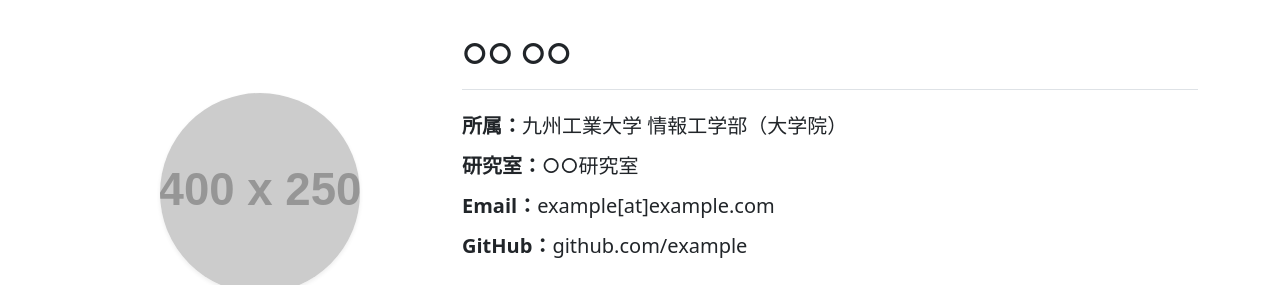
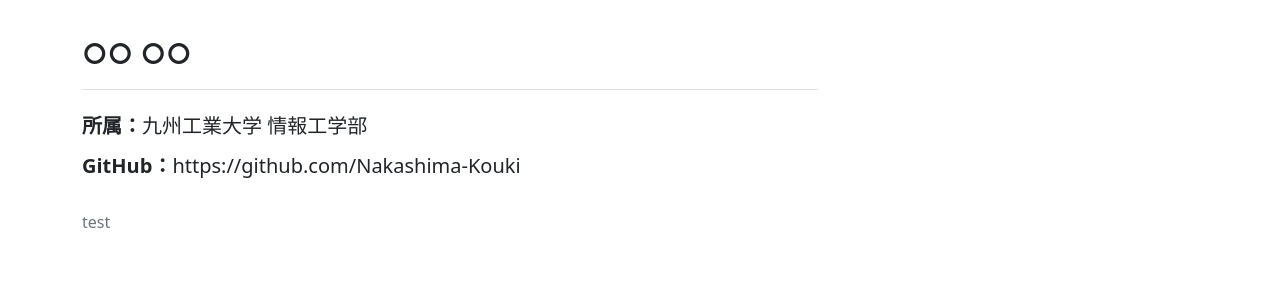
Before and after one commit to Nakashima-Kouki/Nakashima-Kouki, a plain HTML site: page index.html in a window 1280 px wide. Shown: the part 535-820 px from the top of the page. Drawn offline with nearby package versions, Linux system fonts and the light colour scheme; placeholder pictures from the web are drawn by us.

Commit message:
Update title and profile information in index.html

```diff
--- a/index.html
+++ b/index.html
@@ -4,7 +4,7 @@
 <head>
     <meta charset="UTF-8">
     <meta name="viewport" content="width=device-width, initial-scale=1">
-    <title>ポートフォリオテンプレート</title>
+    <title>Nakashima Koukiのポートフォリオ</title>
 
     <!-- Bootstrap CSS -->
     <link href="https://cdn.jsdelivr.net/npm/bootstrap@5.3.3/dist/css/bootstrap.min.css" rel="stylesheet">
@@ -76,22 +76,20 @@
         <div class="container">
             <h2 class="text-center fw-bold mb-5">プロフィール</h2>
             <div class="row align-items-center">
-                <div class="col-md-4 text-center mb-4 mb-md-0">
+                <!-- <div class="col-md-4 text-center mb-4 mb-md-0">
                     <img src="https://via.placeholder.com/400x250" class="rounded-circle shadow-sm mb-3"
                         style="width:200px; height:200px; object-fit:cover;" alt="プロフィール画像">
-                </div>
+                </div> -->
                 <div class="col-md-8">
                     <ul class="list-unstyled fs-5 lh-lg mb-4">
                         <li class="fw-bold fs-3 border-bottom pb-2 mb-3">○○ ○○</li>
-                        <li><strong>所属：</strong>九州工業大学 情報工学部（大学院）</li>
-                        <li><strong>研究室：</strong>○○研究室</li>
-                        <li><strong>Email：</strong>example[at]example.com</li>
-                        <li><strong>GitHub：</strong>github.com/example</li>
+                        <li><strong>所属：</strong>九州工業大学 情報工学部</li>
+                        <!-- <li><strong>研究室：</strong>○○研究室</li> -->
+                        <!-- <li><strong>Email：</strong>example[at]example.com</li> -->
+                        <li><strong>GitHub：</strong>https://github.com/Nakashima-Kouki</li>
                     </ul>
                     <p class="text-secondary lh-base">
-                        私は授業演習や研究課題を通して、問題解決力と論理的思考を身につけてきました。
-                        チームでの開発経験もあり、協調性やコミュニケーション力にも自信があります。
-                        小規模ながらWebアプリやデータ解析プロジェクトを手掛け、成果を形にする力も養いました。
+                        test
                     </p>
                 </div>
             </div>
```
